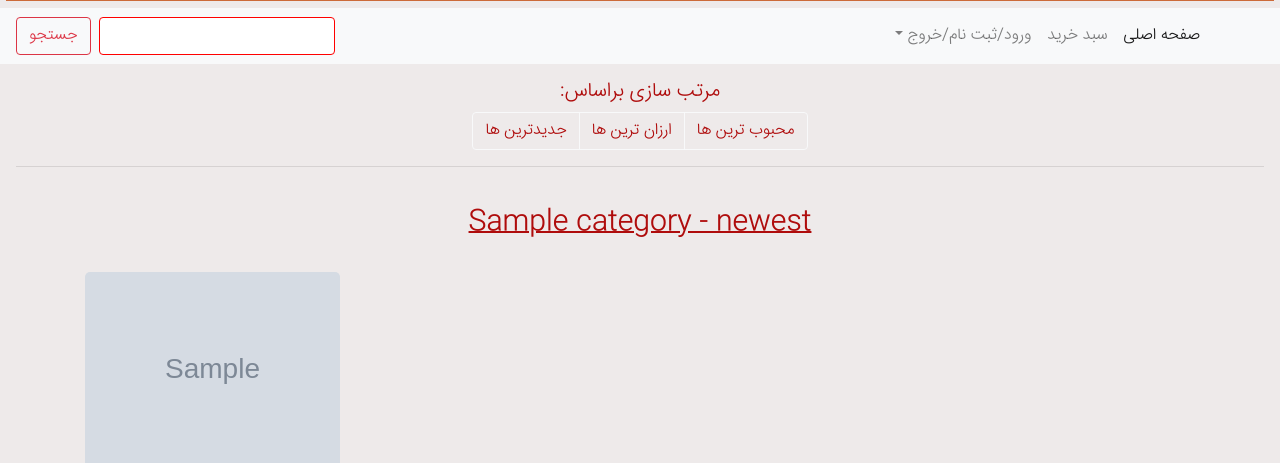
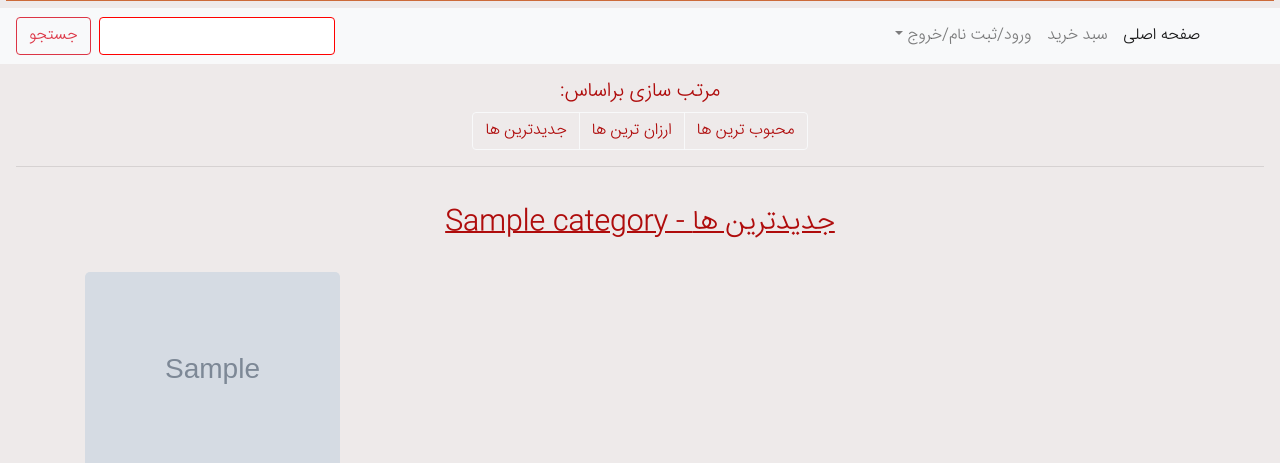
Before and after one commit to hamidrezarostampour/ProjectUniversity, a Django app: a page that uses templates/gallery/book_list_filter.html in a window 1280 px wide. Shown: the part 269-732 px from the top of the page. Run offline with Django 3.2, Linux system fonts and the light colour scheme; tables that the repository leaves empty hold one stand-in row (values such as "Sample post"); grey boxes marked "Sample" are stand-in pictures; some libraries are stand-ins or nearby versions.

Commit message:
fix finglish title

```diff
--- a/templates/gallery/book_list_filter.html
+++ b/templates/gallery/book_list_filter.html
@@ -1,6 +1,6 @@
 {% extends 'base.html' %}
 {% load static %}
-{% block title %}{{filter}}{% endblock %}
+{% block title %}{% if filter == "starest" %}محبوبترین ها{% elif filter == "newest" %}جدیدترین ها{% else %}ارزانترین ها{% endif %}{% endblock %}
 {% block main %}
 
 
@@ -31,7 +31,7 @@
 
 
 <section class="mahsoolat">
-  <h3 style="color:rgb(175, 12, 12);text-align: center;text-decoration:underline;">{{category.title}} - {{filter}}</h3>
+  <h3 style="color:rgb(175, 12, 12);text-align: center;text-decoration:underline;">{{category.title}} - {% if filter == "starest" %}محبوبترین ها{% elif filter == "newest" %}جدیدترین ها{% else %}ارزونترین ها{% endif %}</h3>
 
 
 
```
